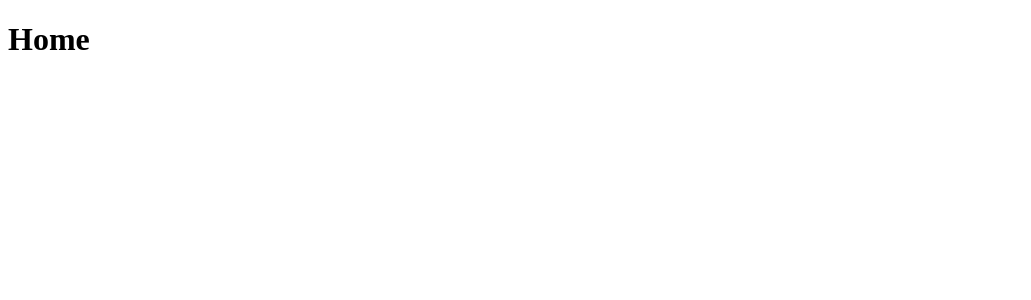
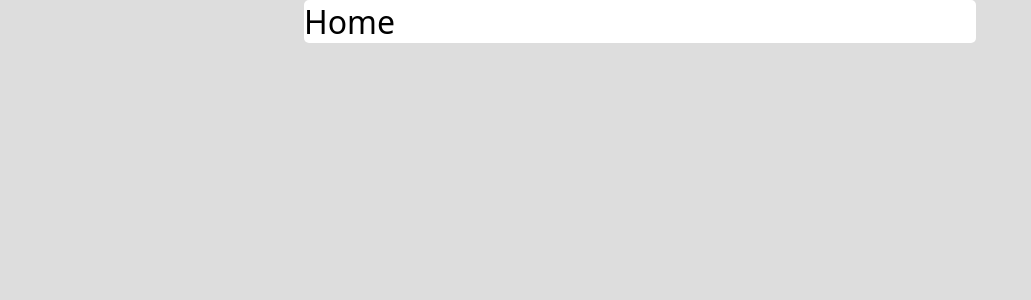
Before and after one commit to Garciat/programmable-timer-app, a React (Vite) app: page / in a window 1280 px wide. Shown: the top 300 px of the page, without its empty margins (0-1031 px from the left). Built offline with nearby package versions, Linux system fonts and the light colour scheme.

Commit message:
basic layout

```diff
--- a/index.html
+++ b/index.html
@@ -1,4 +1,4 @@
-<!doctype html>
+<!DOCTYPE html>
 <html lang="en">
   <head>
     <meta charset="UTF-8" />
@@ -6,7 +6,6 @@
     <title>Programmable Timer</title>
   </head>
   <body>
-    <div id="root"></div>
     <script type="module" src="/src/main.tsx"></script>
   </body>
 </html>
--- a/src/App.css
+++ b/src/App.css
@@ -0,0 +1,27 @@
+:root {
+  color-scheme: light dark;
+  --window-color: light-dark(#ddd, #000);
+  --background-color: light-dark(#fff, #333);
+  --text-color: light-dark(#000, #fff);
+  --radius: 5px;
+}
+
+body {
+  background-color: var(--window-color);
+  color: var(--text-color);
+  font-family:
+    system-ui,
+    -apple-system,
+    Segoe UI,
+    Roboto,
+    Helvetica,
+    Arial,
+    sans-serif,
+    Apple Color Emoji,
+    Segoe UI Emoji;
+}
+
+main {
+  border-radius: var(--radius);
+  background-color: var(--background-color);
+}
--- /dev/null
+++ b/src/components/BaseLayout.css
@@ -0,0 +1,13 @@
+body {
+  display: flex;
+  flex-direction: column;
+  justify-items: center;
+  align-items: center;
+}
+
+main {
+  width: min(100%, 42rem);
+  display: flex;
+  flex-direction: column;
+  justify-items: center;
+}
--- /dev/null
+++ b/src/components/BaseLayout.tsx
@@ -0,0 +1,13 @@
+import "./BaseLayout.css";
+
+export interface BaseLayoutProps {
+  children: React.ReactNode;
+}
+
+export function BaseLayout({ children }: BaseLayoutProps) {
+  return (
+    <main>
+      {children}
+    </main>
+  );
+}
--- a/src/index.css
+++ b/src/index.css
@@ -0,0 +1,11 @@
+html, body {
+  width: 100%;
+  height: 100%;
+  margin: 0;
+  padding: 0;
+}
+
+h1, h2, h3, h4, h5, h6 {
+  margin: 0;
+  font-weight: inherit;
+}
--- a/src/main.tsx
+++ b/src/main.tsx
@@ -6,7 +6,7 @@ import { App } from "./App.tsx";
 
 import "./index.css";
 
-createRoot(document.getElementById("root")!).render(
+createRoot(document.body).render(
   <StrictMode>
     <BrowserRouter>
       <App />
--- a/src/pages/HomePage.tsx
+++ b/src/pages/HomePage.tsx
@@ -1,3 +1,9 @@
+import { BaseLayout } from "../components/BaseLayout.tsx";
+
 export function HomePage() {
-  return <h1>Home</h1>;
+  return (
+    <BaseLayout>
+      <h1>Home</h1>
+    </BaseLayout>
+  );
 }
```
